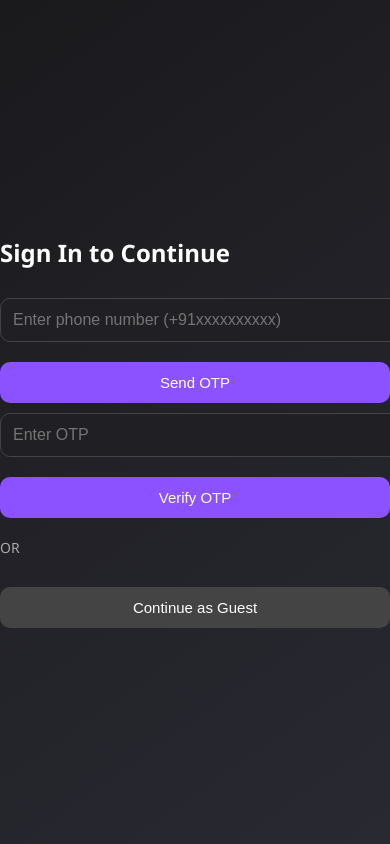
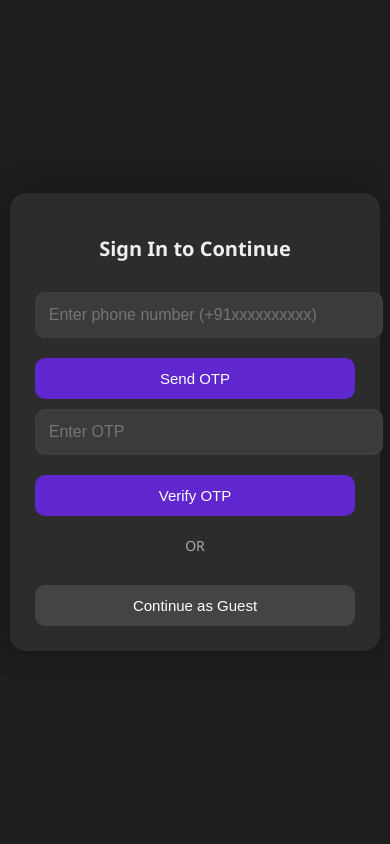
Before and after one commit to Pro1609/healthcare, a Flask app: page /login in a window 390 px wide; the page is wider, and only the part inside the window is pictured. Run offline with Flask 3, Linux system fonts and the light colour scheme.

Commit message:
Update login.css

```diff
--- a/static/css/login.css
+++ b/static/css/login.css
@@ -1,95 +1,74 @@
-/* General Page Layout */
+/* Base Layout */
 body {
+  font-family: 'Segoe UI', sans-serif;
+  background-color: #1e1e1e;
   margin: 0;
   padding: 0;
-  font-family: 'Segoe UI', sans-serif;
-  background: linear-gradient(145deg, #1a1a1d, #292932);
-  color: #ffffff;
-  height: 100vh;
+  color: #fff;
   display: flex;
   justify-content: center;
   align-items: center;
+  height: 100vh;
+  overflow-x: hidden;
 }
 
-/* Container */
-.login-wrapper {
-  display: flex;
-  justify-content: center;
-  align-items: center;
-  width: 100%;
+.login-container {
+  background-color: #2c2c2c;
+  padding: 32px;
+  border-radius: 16px;
+  box-shadow: 0 0 30px rgba(0, 0, 0, 0.3);
+  width: 90%;
+  max-width: 400px;
+  text-align: center;
+  box-sizing: border-box;
 }
 
-/* Card Design */
-.login-card {
-  background-color: #2e2e38;
-  padding: 40px;
-  border-radius: 16px;
-  width: 90%;
-  max-width: 400px;
-  box-shadow: 0 10px 30px rgba(0, 0, 0, 0.3);
-  text-align: center;
+/* Headline */
+h2 {
+  margin-bottom: 20px;
+  font-weight: 600;
+  color: #eee;
 }
 
-/* Header */
-.login-card h2 {
-  margin-bottom: 10px;
-  font-size: 26px;
-  font-weight: bold;
-  color: #ffffff;
-}
-
-/* Subtext */
-.subtext {
-  font-size: 14px;
-  color: #cccccc;
-  margin-bottom: 25px;
-}
-
-/* Input Fields */
+/* Inputs */
 input[type="tel"],
 input[type="text"] {
   width: 100%;
-  padding: 12px;
+  padding: 14px;
   margin: 10px 0;
-  background: #1f1f24;
-  border: 1px solid #444;
+  border: none;
   border-radius: 10px;
   font-size: 16px;
+  background: #3b3b3b;
   color: #fff;
-  outline: none;
-  transition: border 0.3s ease;
-}
-
-input:focus {
-  border-color: #8c52ff;
+  box-shadow: inset 0 0 4px rgba(255, 255, 255, 0.05);
 }
 
 /* Buttons */
 button {
-  background-color: #8c52ff;
+  background-color: #5f27cd;
+  color: white;
   border: none;
-  padding: 12px;
+  padding: 14px;
   width: 100%;
-  color: #fff;
   font-size: 16px;
+  margin-top: 10px;
   border-radius: 10px;
-  margin-top: 10px;
   cursor: pointer;
   transition: background 0.3s ease;
 }
 
 button:hover {
-  background-color: #a974ff;
+  background-color: #7649e0;
 }
 
-/* Separator */
 .separator {
   margin: 20px 0;
-  color: #aaa;
   font-size: 14px;
+  opacity: 0.6;
 }
 
-/* Guest Button Style */
+/* Guest Button */
 .guest-btn {
   background-color: #444;
 }
@@ -98,22 +77,19 @@ button:hover {
   background-color: #666;
 }
 
-/* reCAPTCHA styling (for dark mode override if needed) */
-#g-recaptcha-response {
-  margin: 0 auto;
-}
-
-/* Responsive */
-@media (max-width: 500px) {
-  .login-card {
-    padding: 30px 20px;
+/* 📱 Mobile Friendly */
+@media screen and (max-width: 480px) {
+  .login-container {
+    padding: 25px;
+    width: 95%;
   }
 
-  .login-card h2 {
-    font-size: 22px;
+  input, button {
+    font-size: 15px;
+    padding: 12px;
   }
 
-  button {
-    font-size: 15px;
+  h2 {
+    font-size: 20px;
   }
 }
```
